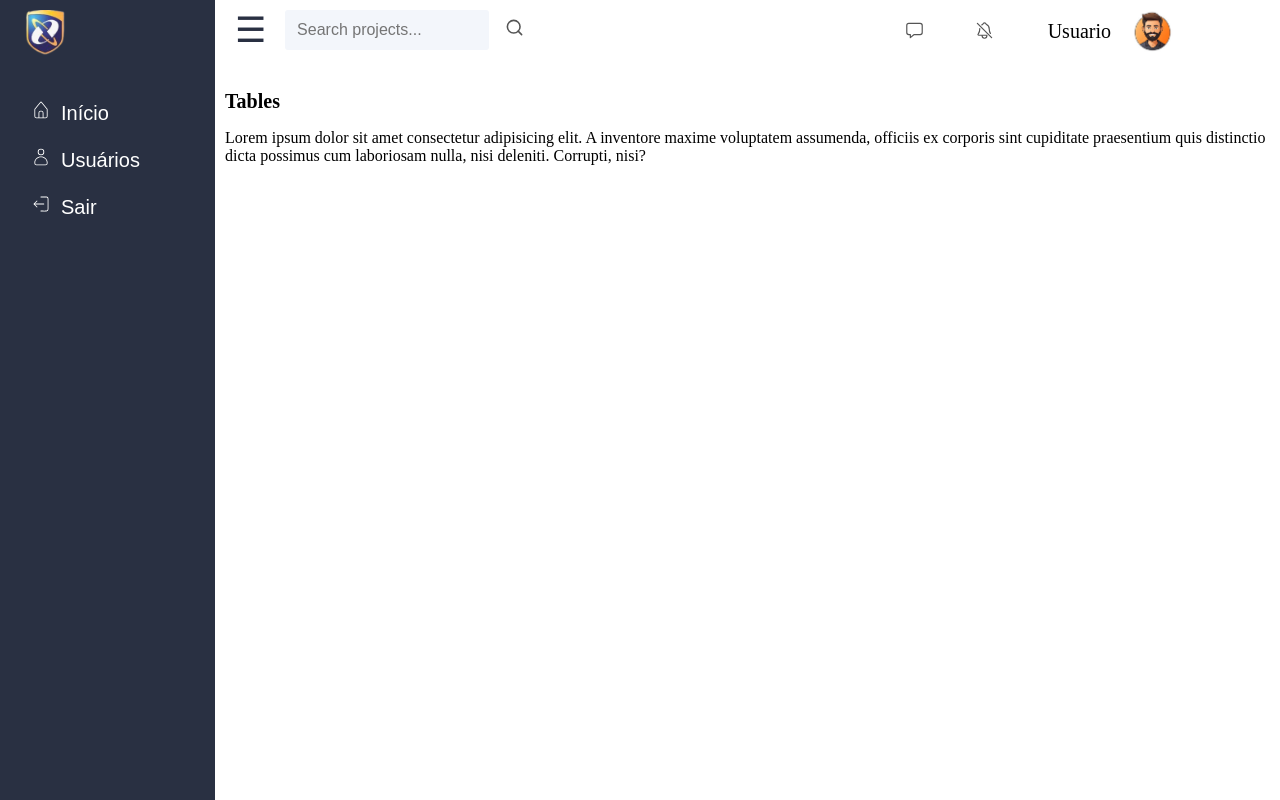
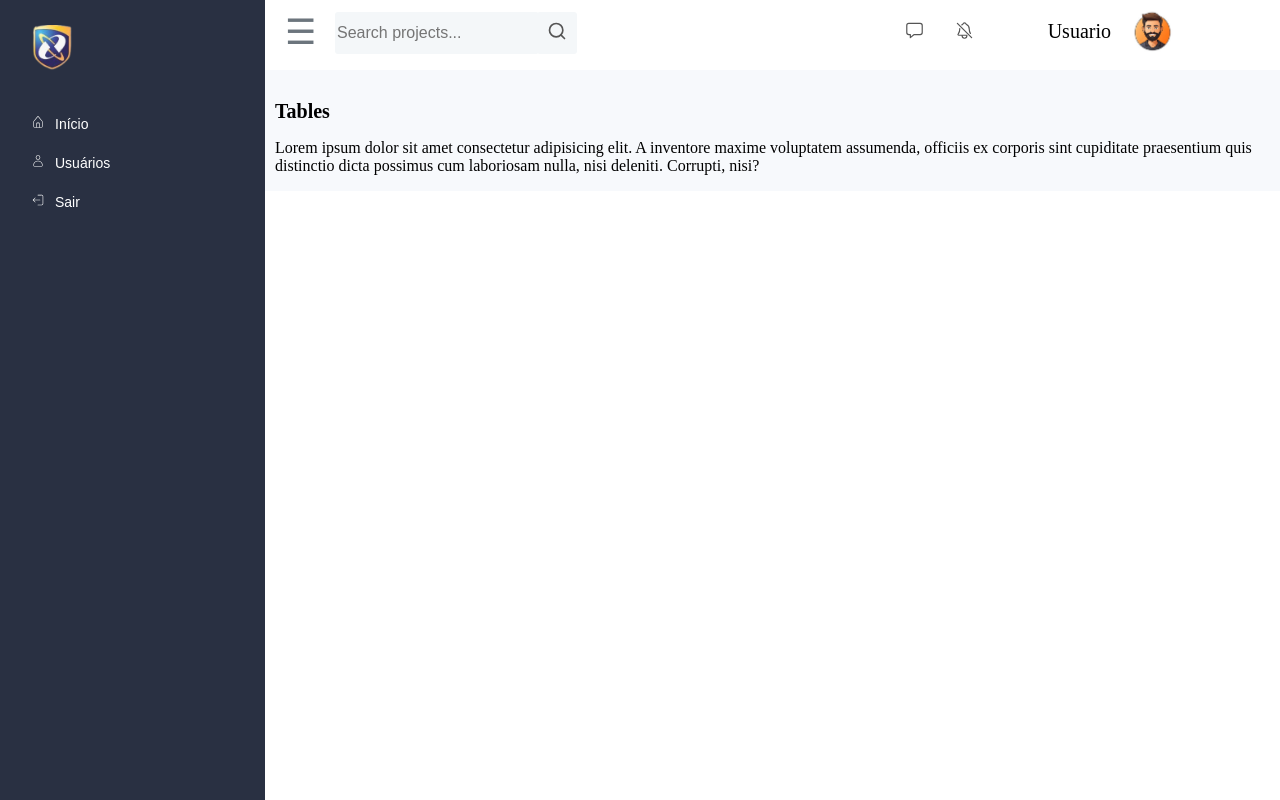
Before and after one commit to Mirtonmqs/login, a React (Vite) app in the folder my-project/: page /site in a window 1280 px wide. Built offline with nearby package versions, Linux system fonts and the light colour scheme.

Commit message:
sidebar funcionando corretamente

```diff
--- a/my-project/src/Pages/Login.jsx
+++ b/my-project/src/Pages/Login.jsx
@@ -9,7 +9,10 @@ function Login() {
   const handleLogin = async (e) => {
     e.preventDefault();
     try {
-      const response = await axios.post('http://localhost:3000/api/login', { email, password });
+      const response = await axios.post('http://localhost:3000/api/login', {
+        email,
+        password,
+      });
       const token = response.data.user.token;
       localStorage.setItem('token', token);
       console.log('Token recebido:', token);
@@ -26,7 +29,9 @@ function Login() {
       setError('E-mail ou senha inválidos. Por favor, tente novamente.');
     } else if (error.request) {
       console.error('Sem resposta do servidor:', error.request);
-      setError('Sem resposta do servidor. Por favor, tente novamente mais tarde.');
+      setError(
+        'Sem resposta do servidor. Por favor, tente novamente mais tarde.',
+      );
     } else {
       console.error('Erro na configuração da requisição:', error.message);
       setError('Ocorreu um erro. Por favor, tente novamente mais tarde.');
@@ -34,35 +39,42 @@ function Login() {
   };
 
   return (
-    <div className='bg-light'>
-      <div className='login'>
-        <form className='login-form' onSubmit={handleLogin}>
-          <div className='titulo'>Aspec</div>
-          <div className='form'>
-            <label htmlFor='email'>Email:</label>
+    <div className="bg-light">
+      <div className="login">
+        <form className="login-form" onSubmit={handleLogin}>
+          <div className="titulo">Aspec</div>
+          <div className="form">
+            <label htmlFor="email">Email:</label>
             <input
-              className='campo-email'
-              type='text'
-              id='email'
-              placeholder='Email'
+              className="campo-email"
+              type="text"
+              id="email"
+              placeholder="Email"
               value={email}
               onChange={(e) => setEmail(e.target.value)}
             />
-            <label htmlFor='password'>Password:</label>
+            <label htmlFor="password">Password:</label>
             <input
-              className='campo-senha'
-              type='password'
-              id='password'
-              placeholder='Senha'
+              className="campo-senha"
+              type="password"
+              id="password"
+              placeholder="Senha"
               value={password}
               onChange={(e) => setPassword(e.target.value)}
             />
           </div>
-          <button className='button-login' type='submit'>Login</button>
-          {error && <p className='error-message'>{error}</p>}
-          <div className='inscricao'>
-            <p>Não tem uma conta? <a href='http://localhost:5173/registro'>Registre-se</a></p>
-            <p>Esqueceu o <a href=''>Email / Senha?</a></p>
+          <button className="button-login" type="submit">
+            Login
+          </button>
+          {error && <p className="error-message">{error}</p>}
+          <div className="inscricao">
+            <p>
+              Não tem uma conta?{' '}
+              <a href="http://localhost:5173/registro">Registre-se</a>
+            </p>
+            <p>
+              Esqueceu o <a href="">Email / Senha?</a>
+            </p>
           </div>
         </form>
       </div>
--- a/my-project/src/Pages/Register.jsx
+++ b/my-project/src/Pages/Register.jsx
@@ -32,7 +32,7 @@ const Register = () => {
         name,
         email,
         password,
-        login
+        login,
       });
       alert('Registro bem-sucedido!');
       setName('');
--- a/my-project/src/Pages/Site.jsx
+++ b/my-project/src/Pages/Site.jsx
@@ -2,15 +2,14 @@ import React, { useState, useContext } from 'react';
 import { FiSearch } from 'react-icons/fi';
 import { IoNotificationsOffOutline, IoChatboxOutline } from 'react-icons/io5';
 import { CiLogout, CiUser, CiHome } from 'react-icons/ci';
-import { UserContext } from '@/contexts/UserContexts';
 import logo from '@/img/logoaspec.png';
 import perfil from '@/img/perfil.png';
 import '@/styles/Site.css';
+import { Link } from 'react-router-dom';
 
 const Site2 = () => {
   const [sidebarOpen, setSidebarOpen] = useState(true);
   const [searchQuery, setSearchQuery] = useState('');
-  const { user } = useContext(UserContext);
 
   const toggleSidebar = () => {
     setSidebarOpen(!sidebarOpen);
@@ -28,7 +27,7 @@ const Site2 = () => {
 
   return (
     <>
-      <div className={`${sidebarOpen ? 'open' : 'close'}`}>
+      <div className={`${sidebarOpen ? 'open' : 'closed'}`}>
         <div className="container">
           <div className="sidebar">
             <div className="topo-sidebar">
@@ -36,35 +35,24 @@ const Site2 = () => {
                 <img className="logo" src={logo} alt="Logo" />
               </a>
             </div>
-            <div className="buttons">
+            <div className="menu">
               <button>
-                <a href="">
-                  {' '}
-                  <span className="icon-home">
-                    {' '}
-                    <CiHome />
-                  </span>
+                <Link to="/">
+                  <CiHome className="icon-home" aria-label="Início" />
                   Início
-                </a>
+                </Link>
               </button>
               <button>
-                <a href="/usuarios">
-                  {' '}
-                  <span className="icon-user">
-                    {' '}
-                    <CiUser />
-                  </span>
+                <Link to="/usuarios">
+                  <CiUser className="icon-user" aria-label="Usuários" />
                   Usuários
-                </a>
+                </Link>
               </button>
               <button>
-                <a href="/">
-                  {' '}
-                  <span className="icon-logout">
-                    <CiLogout />
-                  </span>
+                <Link to="/">
+                  <CiLogout className="icon-logout" aria-label="Sair" />
                   Sair
-                </a>
+                </Link>
               </button>
             </div>
           </div>
@@ -95,7 +83,7 @@ const Site2 = () => {
                   </button>
                 </div>
                 <div className="perfil">
-                  <div className='nome-usuario'>Usuario</div>
+                  <div className="nome-usuario">Usuario</div>
                   <img className="img-perfil" src={perfil} alt="perfil" />
                 </div>
               </form>
--- a/my-project/src/styles/Site.css
+++ b/my-project/src/styles/Site.css
@@ -44,7 +44,7 @@
 .form input {
   width: 80%;
   padding: 20px;
-  margin: 0 0 20px 0;
+  margin: 0 0 30px 0;
   border: 1px solid #ccc;
   border-radius: 4px;
   font-size: 16px;
@@ -143,7 +143,7 @@ label {
   font-size: 24px;
   font-weight: bold;
   margin-bottom: 20px;
-  color:#6C757D  ;
+  color: #6C757D;
 }
 
 .table {
@@ -169,7 +169,6 @@ label {
 .table td {
   padding: 10px;
   border: 1px solid #ddd;
-
 }
 
 .column-actions {
@@ -178,7 +177,8 @@ label {
 
 .table th {
   background-color: #6c63fe;
-  font-weight: bold;color: #293042;
+  font-weight: bold;
+  color: #293042;
 }
 
 .table td {
@@ -189,7 +189,8 @@ label {
   background-color: #f9f9f9;
 }
 
-/* site*/
+
+/* site */
 html,
 body {
   height: 100%;
@@ -202,10 +203,12 @@ body {
 }
 
 .sidebar {
-  width: 300px;
+  width: 265px;
   background-color: #293042;
   height: 100vh;
   transition: width 0.3s ease;
+  position: fixed;
+  overflow: hidden;
 }
 
 .topo-sidebar {
@@ -215,16 +218,12 @@ body {
 .logo {
   width: 40px;
   height: 45px;
-  margin-left: 25px;
-  margin-top: 10px;
+  margin-left: 32px;
+  margin-top: 25px;
 }
 
-.icon-home {
-  margin-right: 10px;
-}
-.icon-user {
-  margin-right: 10px;
-}
+.icon-home,
+.icon-user,
 .icon-logout {
   margin-right: 10px;
 }
@@ -233,11 +232,16 @@ body {
   flex-grow: 1;
   display: flex;
   flex-direction: column;
+  transition: margin-left 0.3s ease;
+  margin-left: 265px;
 }
 
 .navbar {
-  height: 60px;
+  height: 70px;
   background-color: #FFFFFF;
+  position: fixed;
+  width: 100%;
+  z-index: 1;
 }
 
 .menu-icon {
@@ -245,7 +249,7 @@ body {
 }
 
 .toggle-btn {
-  color: #293042;
+  color: #6C757D;
   background: transparent;
   border: none;
   cursor: pointer;
@@ -254,30 +258,32 @@ body {
   z-index: 2;
   font-size: 20px;
   margin-left: 10px;
+  margin-top: 2px;
 }
 
-.buttons {
+.menu {
   margin-top: 40px;
 }
 
-.buttons button {
-  color: #fff;
+.menu button {
+  color: #F6F8FB;
   display: block;
   margin: 20px 0px 0px 25px;
-  font-size: 20px;
+  font-size: 14px;
   background-color: transparent;
   border: none;
 }
 
-.buttons button a {
+.menu button a {
   color: #fff;
   text-decoration: none;
 }
 
 .corpo {
   flex-grow: 1;
-  background-color: #fff;
+  background-color: #F7F9FC;
   width: 100%;
+  margin-top: 70px;
 }
 
 .text1 {
@@ -291,20 +297,19 @@ body {
 
 .form-site {
   display: flex;
-  margin-left: 250px;
+  padding-left: 60px;
 }
 
 .form-site input[type="text"] {
-  background-color: #F3F6FB;
-  width: 180px;
-  height: 10px;
-  padding: 15px 12px;
+  background-color: #F4F7F9;
+  margin: 10px;
+  width: 200px;
+  height: 40px;
   border-radius: 3px;
   border: none;
   font-size: 16px;
-  margin-top: 10px;
-  margin-right: 10px;
-  margin-left: -180px;
+  margin-top: 12px;
+  margin-right: -12px;
 }
 
 .icons {
@@ -312,11 +317,15 @@ body {
 }
 
 .btn-lupa {
+  margin: 10px;
+  width: 40px;
+  height: 42px;
   color: #555;
-  font-size: 19px;
+  font-size: 20px;
+  border-radius: 3px;
   border: none;
-  background-color:#FFFFFF;
-  margin-top: 10px;
+  background-color: #F4F7F9;
+  margin-top: 12px;
 }
 
 .perfil {
@@ -329,7 +338,7 @@ body {
 }
 
 .nome-usuario {
-font-size: 20px;
+  font-size: 20px;
 }
 
 .img-perfil {
@@ -337,78 +346,32 @@ font-size: 20px;
   margin-left: 14px;
 }
 
-.icon-msg {
-  color: #555;
-  font-size: 19px;
-  border: none;
-  background-color:#FFFFFF;
-  position: fixed;
-  top: 20px; /* Posição do topo */
-  right: 350px; /* Posição da esquerda */
-}
-
+.icon-msg,
 .icon-sino {
   color: #555;
   font-size: 19px;
   border: none;
-  background-color:#FFFFFF;
+  background-color: #FFFFFF;
   position: fixed;
-  top: 20px; /* Posição do topo */
-  right: 280px; /* Posição da direita */
+  top: 20px;
 }
 
-.close {
-  background-color: #88c21c;
+.icon-msg {
+  right: 350px;
 }
 
-.close li {
-  position: relative;
-  font-size: 0px;
+.icon-sino {
+  right: 300px;
 }
 
-.close .sidebar {
-  width: 0px;
-  transition: width 0.3s ease;
+.closed .sidebar {
+  width: 0;
 }
 
-.close .toggle-btn {
-  margin: 0 auto;
-  margin-top: px;
-  margin-left: 0px;
+.closed .bg-site {
+  margin-left: 0;
 }
 
-/* Site.css */
-
-.input-edit {
-  border: 1px solid #ccc;
-  padding: 8px;
-  border-radius: 4px;
-  width: 100%;
-  box-sizing: border-box;
-  font-size: 14px;
-  transition: border-color 0.3s, box-shadow 0.3s;
+.closed .form-site {
+  padding-left: 70px;
 }
-
-.input-edit:focus {
-  border-color: #66afe9;
-  outline: none;
-  box-shadow: 0 0 8px rgba(102, 175, 233, 0.6);
-}
-
-.icon-save, .icon-edit, .icon-delete {
-  background-color: transparent;
-  border: none;
-  cursor: pointer;
-  padding: 5px;
-  margin: 0 2px;
-  font-size: 18px;
-}
-
-.icon-save:hover, .icon-edit:hover, .icon-delete:hover {
-  color: #007bff;
-}
-
-.icon-save:focus, .icon-edit:focus, .icon-delete:focus {
-  outline: none;
-  color: #0056b3;
-}
```
Also changed, not shown: my-project/src/Pages/Usuarios.jsx (+43 -24 lines), my-project/src/main.jsx (+6 -6 lines).
